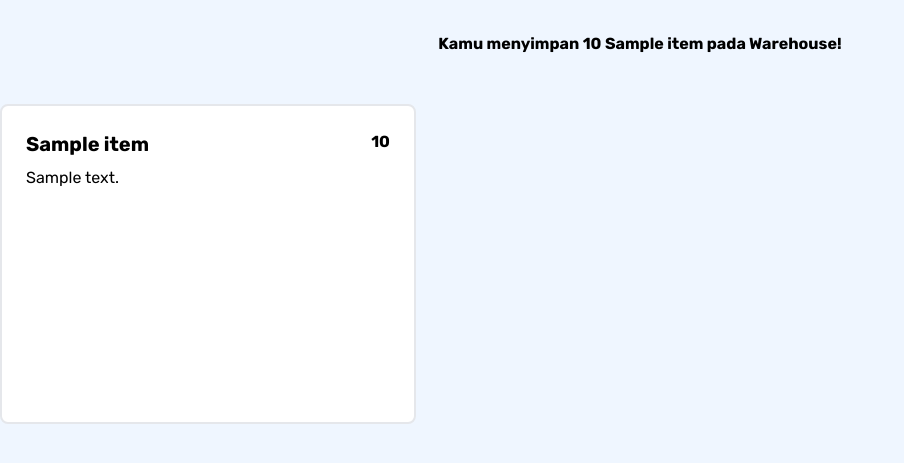
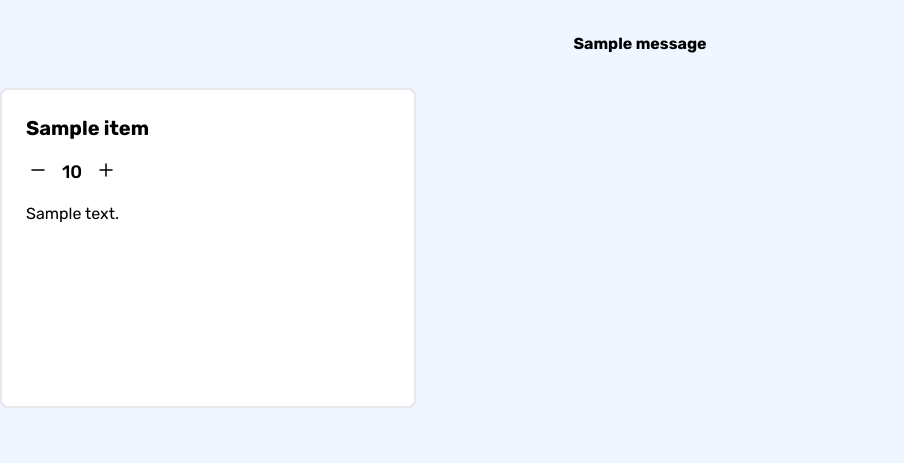
Before and after one commit to nabilmuafa/warehouse-inventory, a Django app: template main/templates/main.html in a window 1280 px wide. Shown: the part 100-563 px from the top of the page, without its empty margins (0-904 px from the left). Run offline with Django 4.2, Linux system fonts and the light colour scheme; tables that the repository leaves empty hold one stand-in row (values such as "Sample post"); the template is opened without the code that fills it: values that come from a table or form of the project are taken from there, most other values are stand-ins (such as "Sample title", 1, 10 or a date in 2020); one stand-in notice (Sample message) is shown; some libraries are stand-ins or nearby versions.

Commit message:
add decrement/increment amount button

```diff
--- a/main/templates/create_item.html
+++ b/main/templates/create_item.html
@@ -3,7 +3,7 @@
 {% block content %}
 <div class="container flex flex-col items-center mx-auto">
     <p class="text-4xl font-bold py-8">Add New Item</p>
-    <form metdod="POST">
+    <form method="POST">
         {% csrf_token %}
     <table class="">
         <tr>
--- a/main/templates/main.html
+++ b/main/templates/main.html
@@ -27,20 +27,32 @@
 
 {% block content %}
 <div class="container flex flex-col mx-auto">
-    {% if last_entry %}
-    <div class="mb-4">
-        <p class="font-bold text-center">Kamu menyimpan {{last_entry.amount}} {{last_entry.name}} pada Warehouse!</p>
+    {% if messages %}
+    <div>
+        {% for message in messages %}
+            <p class="font-bold text-center">{{ message }}</p>
+        {% endfor %}
     </div>
     {% endif %}
     <div class="grid-cols-3 grid gap-4 my-8">
         {% for item in items %}
         <div class="h-80 bg-white border-2 border-gray-200 rounded-lg p-6">
             <p class="flex text-xl justify-between font-bold">{{item.name}}
-                <span class="flex text-base">
-                    {{item.amount}}
-                </span>
             </p>
-            <p class="pt-2">{{item.description}}</p>
+            <p class="flex font-medium text-lg gap-3 py-4">
+                <a class="rounded-full hover:bg-gray-300" href="dec/{{item.pk}}">
+                    <svg xmlns="http://www.w3.org/2000/svg" fill="none" viewBox="0 0 24 24" stroke-width="1.5" stroke="currentColor" class="w-6 h-6">
+                        <path stroke-linecap="round" stroke-linejoin="round" d="M18 12H6" />
+                    </svg>
+                </a>
+                {{item.amount}}
+                <a class="rounded-full hover:bg-gray-300" href="inc/{{item.pk}}">
+                    <svg xmlns="http://www.w3.org/2000/svg" fill="none" viewBox="0 0 24 24" stroke-width="1.5" stroke="currentColor" class="w-6 h-6">
+                        <path stroke-linecap="round" stroke-linejoin="round" d="M12 6v12m6-6H6" />
+                    </svg>
+                </a>
+            </p>
+            <p>{{item.description}}</p>
         </div>
         {% endfor %}
     </ul>
--- a/main/urls.py
+++ b/main/urls.py
@@ -1,5 +1,5 @@
 from django.urls import path
-from main.views import show_main, create_item, show_xml, show_json, show_json_by_id, show_xml_by_id, register, login_user, logout_user
+from main.views import show_main, create_item, show_xml, show_json, show_json_by_id, show_xml_by_id, register, login_user, logout_user, decrement, increment
 
 app_name = 'main'
 
@@ -9,6 +9,8 @@ urlpatterns = [
     path('login/', login_user, name="login"),
     path('logout/', logout_user, name="logout"),
     path('create-item/', create_item, name="create_item"),
+    path('dec/<int:id>/', decrement, name="dec"),
+    path('inc/<int:id>/', increment, name="inc"),
     path('xml/', show_xml, name='show_xml'),
     path('json/', show_json, name="show_json"),
     path('xml/<int:id>/', show_xml_by_id, name="show_xml_by_id"),
```
Also changed, not shown: main/views.py (+16 -8 lines).
